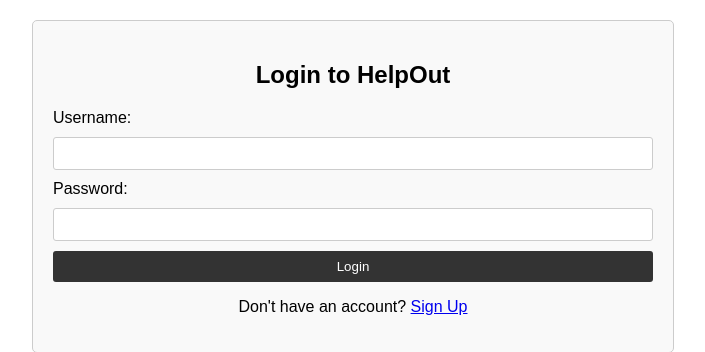
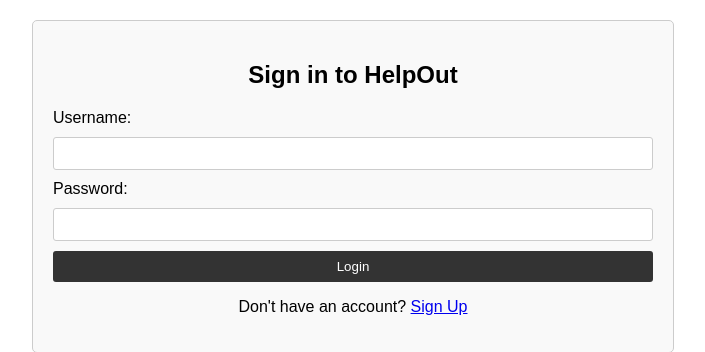
Before and after one commit to jacob-sasser/ITSC-3155-FINAL, a Flask app: page /login in a window 1280 px wide. Shown: the part 38-390 px from the top of the page, without its empty margins (287-992 px from the left). Run offline with Flask 3, Linux system fonts and the light colour scheme; parts of the project's set-up code (start-up, migrations or seed data) failed here and were passed over.

Commit message:
Update logIn.html

```diff
--- a/templates/logIn.html
+++ b/templates/logIn.html
@@ -83,7 +83,7 @@
     </nav>
   </header>
   <div class="container">
-    <h2>Login to HelpOut</h2>
+    <h2>Sign in to HelpOut</h2>
     <form action="#" method="POST">
       <label for="username">Username:</label>
       <input type="text" id="username" name="username" required>
```
